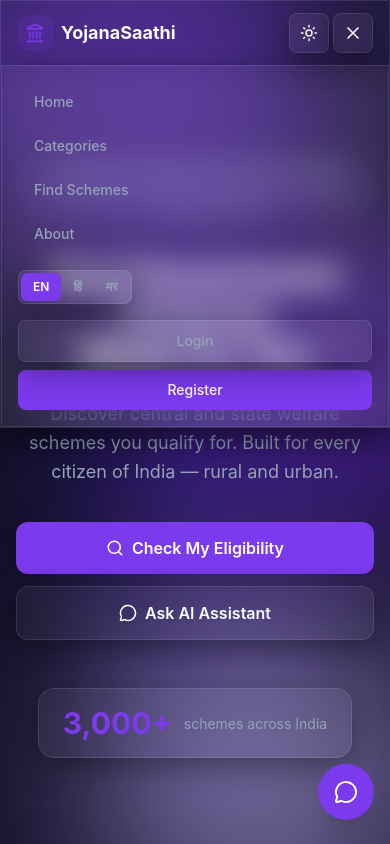
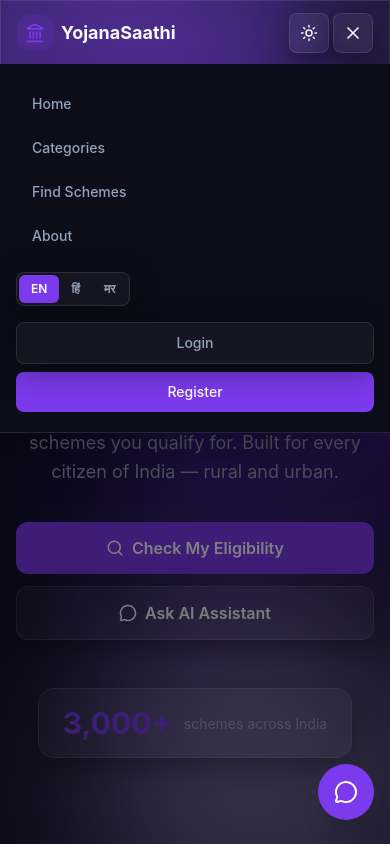
Before and after one commit to Ameya45/YojanaSathi-scheme-navigator, a React (Vite) app in the folder frontend/: page / in a window 390 px wide. Both pictures are taken after a click on the button 353 px from the left and 33 px from the top of the page. Shown: the top 844 px of the page. Built offline with nearby package versions, Linux system fonts and the light colour scheme.

Commit message:
Fix StateSelect crash, mobile navbar, chatbot mobile layout

```diff
--- a/frontend/src/App.jsx
+++ b/frontend/src/App.jsx
@@ -197,7 +197,27 @@ function Navbar({ dark, toggleDark, lang, setLang, user, setShowAuth, setAuthMod
     setMobileMenuOpen(false)
   }
 
+  useEffect(() => {
+    if (mobileMenuOpen) {
+      document.body.style.overflow = "hidden"
+    } else {
+      document.body.style.overflow = ""
+    }
+    return () => {
+      document.body.style.overflow = ""
+    }
+  }, [mobileMenuOpen])
+
+  useEffect(() => {
+    const onKey = (e) => {
+      if (e.key === "Escape") setMobileMenuOpen(false)
+    }
+    document.addEventListener("keydown", onKey)
+    return () => document.removeEventListener("keydown", onKey)
+  }, [])
+
   return (
+    <>
     <nav className="fixed top-0 inset-x-0 z-50 glass border-b">
       <div className="max-w-7xl mx-auto px-4 sm:px-6 h-16 flex items-center justify-between">
         <button
@@ -303,10 +323,22 @@ function Navbar({ dark, toggleDark, lang, setLang, user, setShowAuth, setAuthMod
           </button>
         </div>
       </div>
-
-      {/* Mobile dropdown menu */}
-      {mobileMenuOpen && (
-        <div className="md:hidden glass border-t px-4 py-4 space-y-4 max-h-[calc(100vh-4rem)] overflow-y-auto thin-scroll">
+    </nav>
+
+    {/* Mobile menu: dimming scrim + solid (non-glass) panel so Hero content
+        underneath doesn't bleed through, since the fixed nav floats above
+        the page and never actually pushes page content down */}
+    {mobileMenuOpen && (
+      <>
+        <div
+          className="md:hidden fixed inset-0 top-16 z-40 bg-black/50"
+          onClick={() => setMobileMenuOpen(false)}
+          aria-hidden="true"
+        />
+        <div
+          className="md:hidden fixed inset-x-0 top-16 z-50 border-b shadow-2xl px-4 py-5 space-y-4 max-h-[calc(100vh-4rem)] overflow-y-auto thin-scroll"
+          style={{ backgroundColor: "var(--background, #13102A)" }}
+        >
           <div className="flex flex-col gap-1">
             {links.map((l) => (
               <button
@@ -381,8 +413,9 @@ function Navbar({ dark, toggleDark, lang, setLang, user, setShowAuth, setAuthMod
             )}
           </div>
         </div>
-      )}
-    </nav>
+      </>
+    )}
+    </>
   )
 }
 
```
